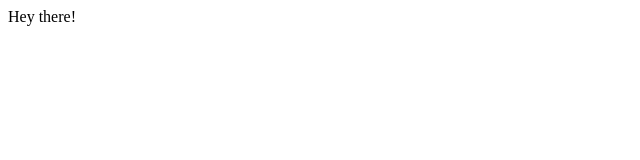
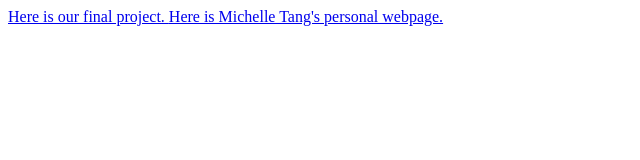
Before and after one commit to mtang427/mtang427.github.io, a plain HTML site: page index.html in a window 1280 px wide. Shown: the whole page, without its empty margins (0-640 px from the left). Drawn offline with Linux system fonts and the light colour scheme.

Commit message:
Update index.html

```diff
--- a/index.html
+++ b/index.html
@@ -2,6 +2,14 @@
 <html>
 <body>
 
-Hey there!
+<a href="https://mtang427.github.io/BoopBoop.html">
+  Here is our final project.
+
+</a>
+
+<a href="https://mtang427.github.io/BoopBoop.html">
+  Here is Michelle Tang's personal webpage.
+</a>
+
 </body>
 </html>
```
